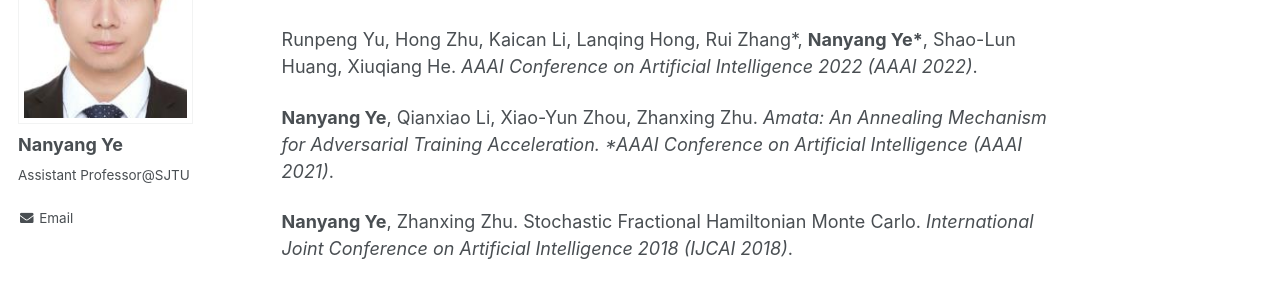
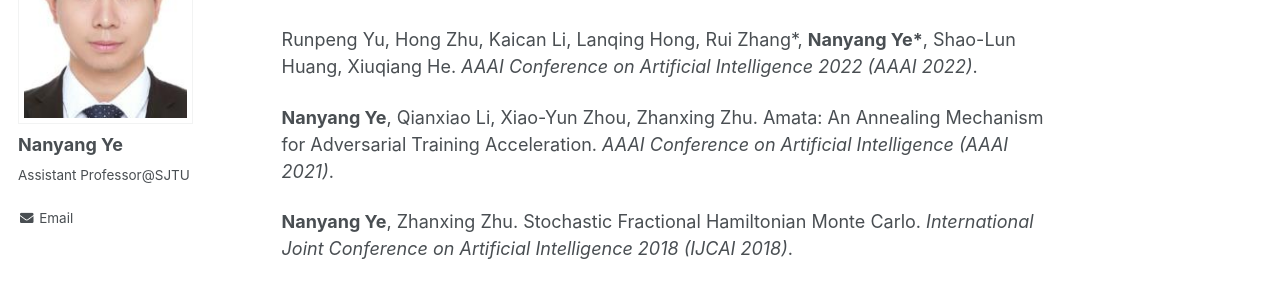
Before and after one commit to ynysjtu/ynysjtu.github.io, a Jekyll site: the page built from _pages/about.md, in a window 1280 px wide and 900 px high, scrolled down 1013 px. Shown: the part 153-442 px from the top of the window. Built offline with Jekyll 4.4.1, drawn with Linux system fonts in a browser that asks for light colours.

```diff
--- a/_pages/about.md
+++ b/_pages/about.md
@@ -30,7 +30,7 @@ Linfeng Cao, Aofan Jiang, Wei Li, Huaying Wu, **Nanyang Ye\***. OoDHDR-codec: Ou
 
 Runpeng Yu, Hong Zhu, Kaican Li, Lanqing Hong, Rui Zhang\*, **Nanyang Ye\***, Shao-Lun Huang, Xiuqiang He. *AAAI Conference on Artificial Intelligence 2022 (AAAI 2022)*.
 
-**Nanyang Ye**, Qianxiao Li, Xiao-Yun Zhou, Zhanxing Zhu. *Amata: An Annealing Mechanism for Adversarial Training Acceleration. *AAAI Conference on Artificial Intelligence (AAAI 2021)*.
+**Nanyang Ye**, Qianxiao Li, Xiao-Yun Zhou, Zhanxing Zhu. Amata: An Annealing Mechanism for Adversarial Training Acceleration. *AAAI Conference on Artificial Intelligence (AAAI 2021)*.
 
 **Nanyang Ye**, Zhanxing Zhu. Stochastic Fractional Hamiltonian Monte Carlo. *International Joint Conference on Artificial Intelligence 2018 (IJCAI 2018)*.
 
```
